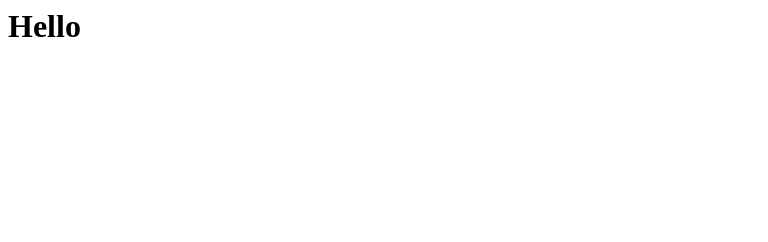
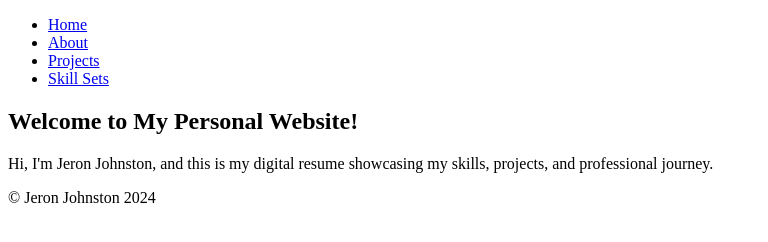
Before and after one commit to JeronJ/PersonalWebsite, a plain HTML site: page index.html in a window 1280 px wide. Shown: the whole page, without its empty margins (0-768 px from the left). Drawn offline with Linux system fonts and the light colour scheme.

Commit message:
Update index.html

```diff
--- a/index.html
+++ b/index.html
@@ -1 +1,30 @@
-<h1>Hello</h1>
+<!DOCTYPE html>
+<html lang="en">
+<head>
+  <meta charset="UTF-8">
+  <meta name="viewport" content="width=device-width, initial-scale=1.0">
+  <title>Home | Jeron Johnston</title>
+  <link rel="stylesheet" href="style.css">
+</head>
+<body>
+  <header>
+    <nav>
+      <ul>
+        <li><a href="index.html">Home</a></li>
+        <li><a href="about.html">About</a></li>
+        <li><a href="projects.html">Projects</a></li>
+        <li><a href="skills.html">Skill Sets</a></li>
+      </ul>
+    </nav>
+  </header>
+  <main>
+    <section class="intro">
+      <h1>Welcome to My Personal Website!</h1>
+      <p>Hi, I'm Jeron Johnston, and this is my digital resume showcasing my skills, projects, and professional journey.</p>
+    </section>
+  </main>
+  <footer>
+    <p>© Jeron Johnston 2024</p>
+  </footer>
+</body>
+</html>
```
